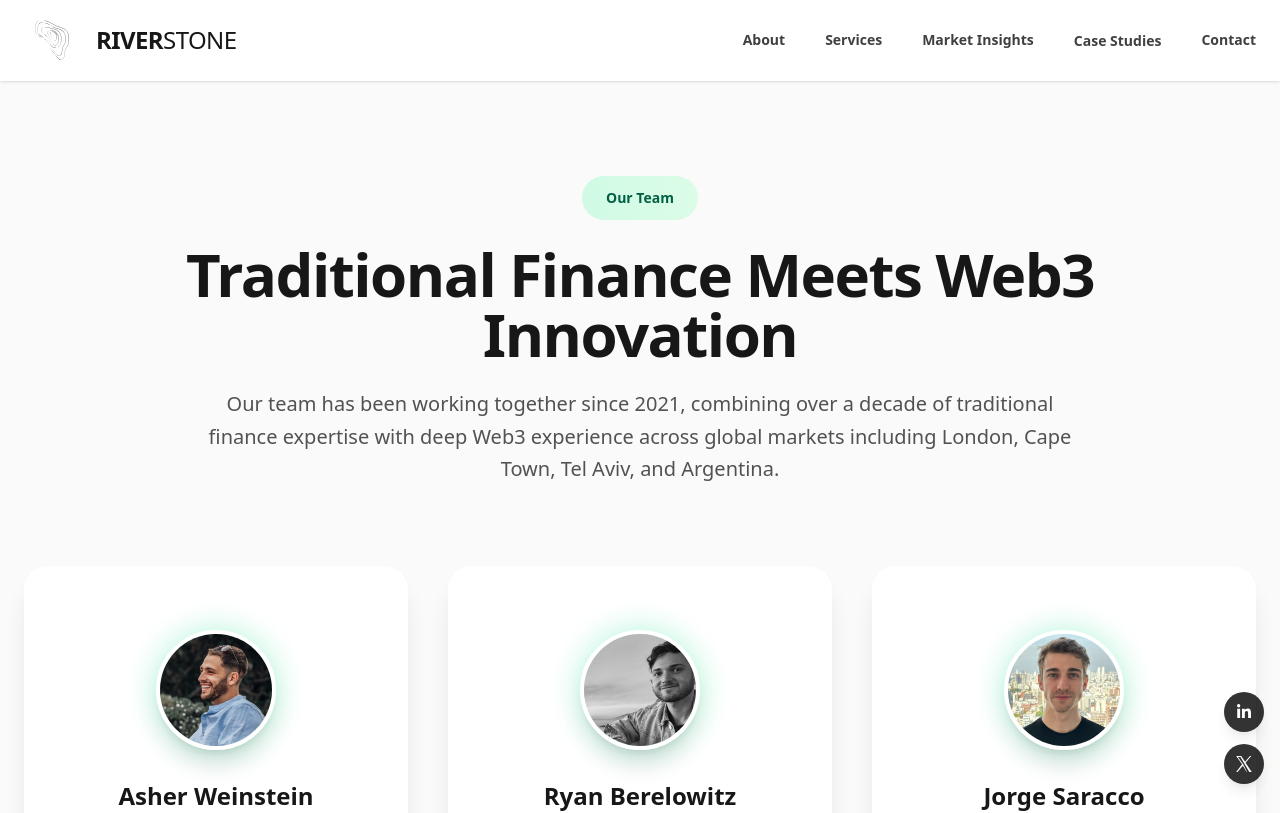
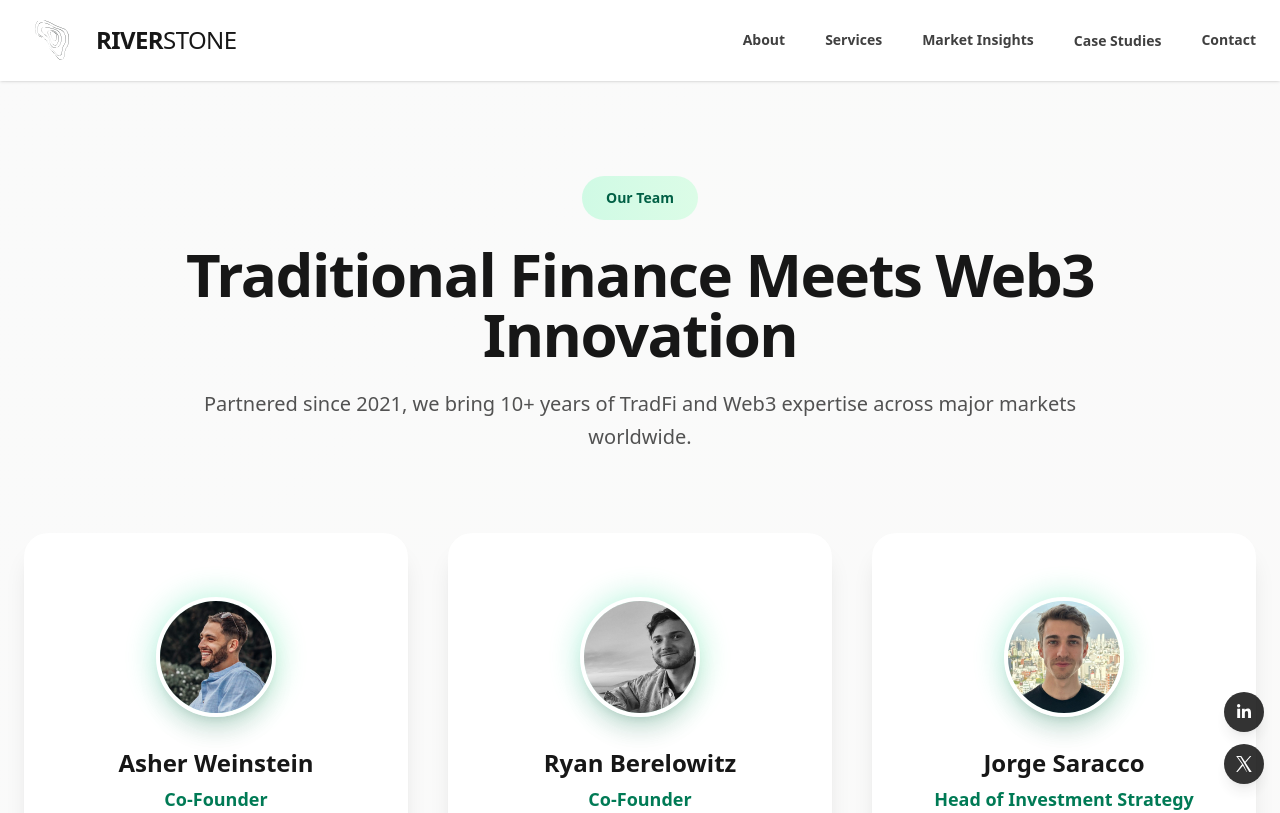
Before and after one commit to ApeTown1/riverstone-site, a Next.js app: page /about in a window 1280 px wide. Shown: the top 813 px of the page. Built offline with nearby package versions, Linux system fonts and the light colour scheme.

Commit message:
Cleaned up section straplines

```diff
--- a/components/landing/case-studies-section.tsx
+++ b/components/landing/case-studies-section.tsx
@@ -161,10 +161,7 @@ export function CaseStudiesSection() {
                         Driving Impact Through Financial Expertise
                     </h2>
                     <p className="text-xl text-neutral-600 max-w-4xl mx-auto font-light leading-relaxed">
-                        Discover how Riverstone helps innovative companies
-                        overcome complex financial and strategic challenges. Our
-                        case studies highlight tailored strategies, actionable
-                        insights, and measurable results.
+                    Case studies showcasing bespoke strategies, actionable insight, and proven outcomes.
                     </p>
                 </div>
 
--- a/components/landing/services-section.tsx
+++ b/components/landing/services-section.tsx
@@ -112,9 +112,7 @@ export function ServicesSection() {
                         Strategic Advisory That Drives Growth
                     </h2>
                     <p className="text-xl text-neutral-600 max-w-4xl mx-auto font-light leading-relaxed">
-                        From fundraising to go-to-market, we design strategies
-                        around what actually drives growth — in revenue, users,
-                        markets, and reputation.
+                    We shape fundraising and go-to-market plans that deliver revenue, users, and market presence.
                     </p>
                 </div>
 
--- a/components/landing/team-section.tsx
+++ b/components/landing/team-section.tsx
@@ -62,10 +62,7 @@ export function TeamSection() {
                         Traditional Finance Meets Web3 Innovation
                     </h2>
                     <p className="text-xl text-neutral-600 max-w-4xl mx-auto font-light leading-relaxed">
-                        Our team has been working together since 2021, combining
-                        over a decade of traditional finance expertise with deep
-                        Web3 experience across global markets including London,
-                        Cape Town, Tel Aviv, and Argentina.
+                    Partnered since 2021, we bring 10+ years of TradFi and Web3 expertise across major markets worldwide.
                     </p>
                 </div>
 
```
